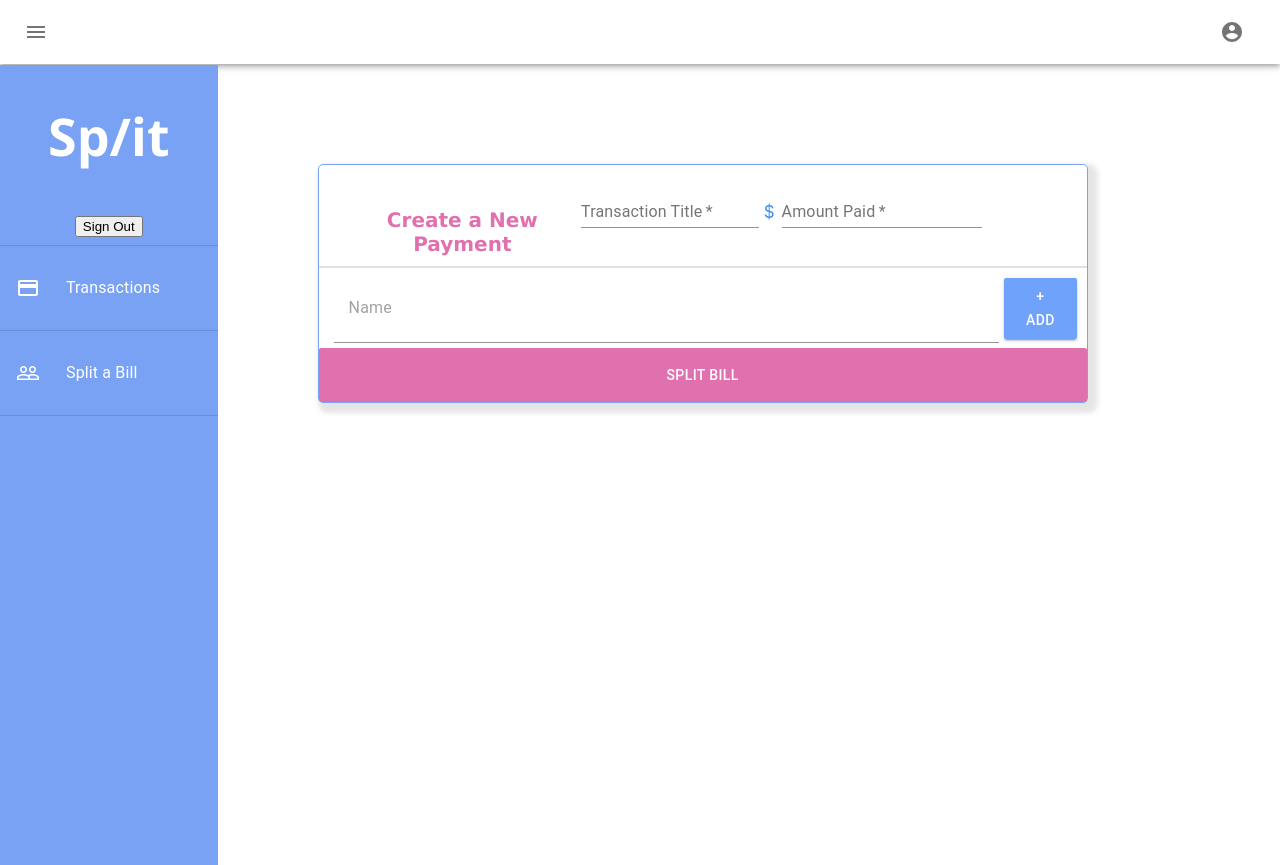
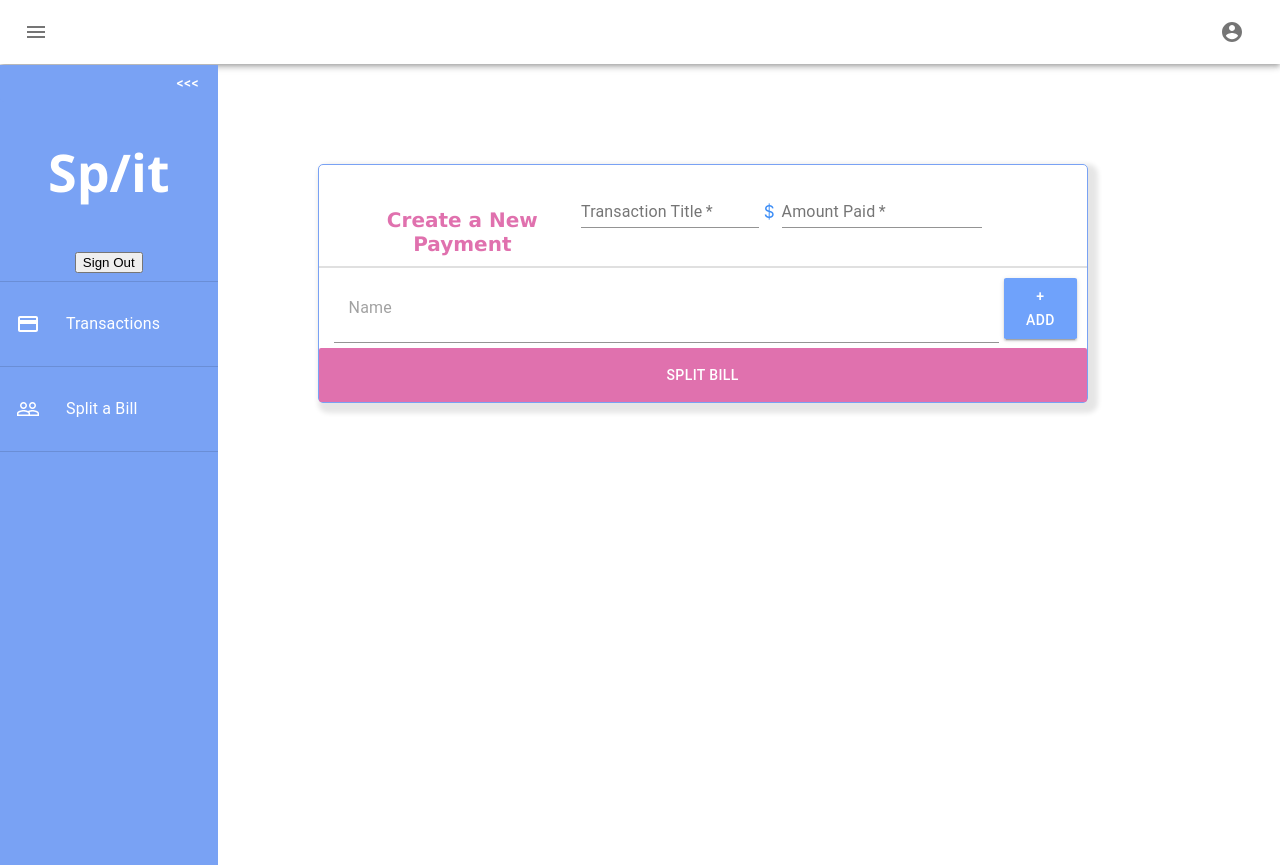
Before and after one commit to se701-group6/A2, a React (Create React App) app in the folder split-webapp/split/: page /#/home/split in a window 1280 px wide. Built offline with nearby package versions, Linux system fonts and the light colour scheme.

Commit message:
Implemented the ability for sidebar to collapse and expand

```diff
--- a/split-webapp/split/src/App.css
+++ b/split-webapp/split/src/App.css
@@ -40,10 +40,37 @@
   flex-direction: column;
   position: absolute;
   width: 17%;
+  min-width: 17%;
   height: 100%;
   left: 0;
   top: 0;
   margin-top: 65px;
+}
+
+.CollapsedSidebar {
+  background-color: #79a2f4;
+  display: flex;
+  flex-direction: column;
+  position: absolute;
+  width: 3.5%;
+  height: 100%;
+  left: 0;
+  top: 0;
+  margin-top: 65px;
+  min-width: 70px;
+}
+
+.SidebarButton {
+  background-color: #79a2f4 !important;
+  box-shadow: none !important;
+  border: none !important;
+  padding-left: 80% !important;
+}
+
+.CollapsedSidebarButton {
+  background-color: #79a2f4 !important;
+  box-shadow: none !important;
+  border: none !important;
 }
 
 .AppBar {
--- a/split-webapp/split/src/pages/Home.js
+++ b/split-webapp/split/src/pages/Home.js
@@ -1,23 +1,61 @@
-import React from "react";
+import React, { Component } from "react";
 import { Route, NavLink, HashRouter } from "react-router-dom";
+import { Button } from "@material-ui/core";
 import Transactions from "./Transactions";
 import Split from "./Split";
 import "../App.css";
 import NavList from "../components/NavList";
 import MenuBar from "../components/MenuBar";
 
-function Home() {
-  return (
-    <HashRouter>
-      <MenuBar className="AppBar" />
-      <div>
+class Home extends Component {
+  constructor(props) {
+    super(props);
+    this.state = { isOpen: true };
+  }
+
+  render() {
+    const toggleSidebar = () => {
+      this.setState(prevState => ({ isOpen: !prevState.isOpen }));
+    };
+
+    const SideBar = () => (
       <div className="Sidebar">
+        <Button
+          className="SidebarButton"
+          variant="contained"
+          color="primary"
+          onClick={() => toggleSidebar()}
+        >
+          {"<<<"}
+        </Button>
         <h1 className="SplitLogo">Sp/it</h1>
         <NavLink to="/">
           <button type="button">Sign Out</button>
         </NavLink>
         <NavList />
       </div>
+    );
+
+    const CollapsedSideBar = () => (
+      <div className="CollapsedSidebar">
+        <Button
+          className="CollapsedSidebarButton"
+          variant="contained"
+          color="primary"
+          onClick={() => toggleSidebar()}
+        >
+          {">>>"}
+        </Button>
+      </div>
+    );
+
+    const { isOpen } = this.state;
+
+    return (
+      <HashRouter>
+        <MenuBar className="AppBar" />
+        <div>
+          {isOpen ? SideBar() : CollapsedSideBar()}
           <div className="HomeScreen">
             <Route path="/home/transactions" component={Transactions} />
             <Route path="/home/split" component={Split} />
@@ -26,5 +64,6 @@ function Home() {
       </HashRouter>
     );
   }
+}
 
 export default Home;
```
Lines whose indentation alone changed are shown as unchanged.
